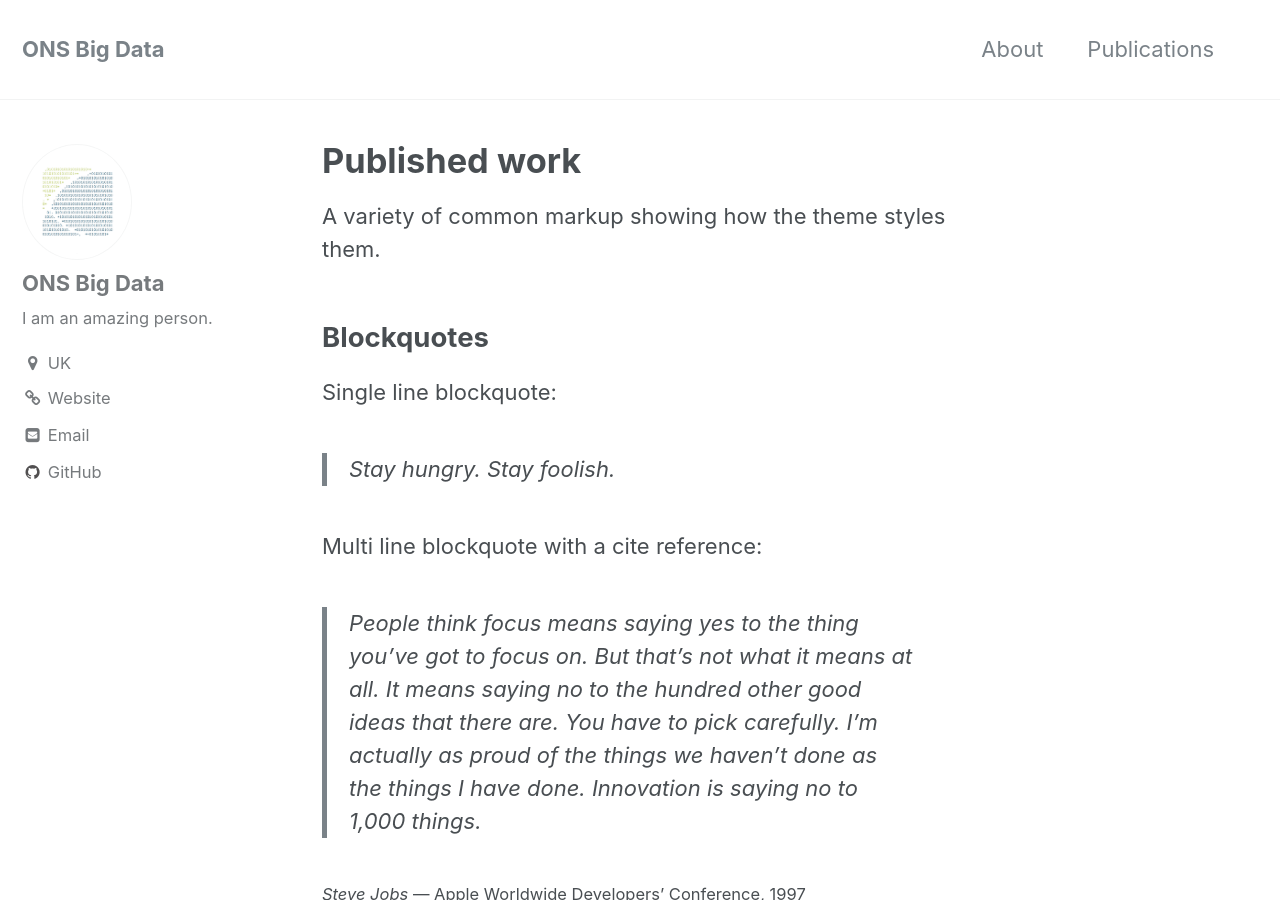
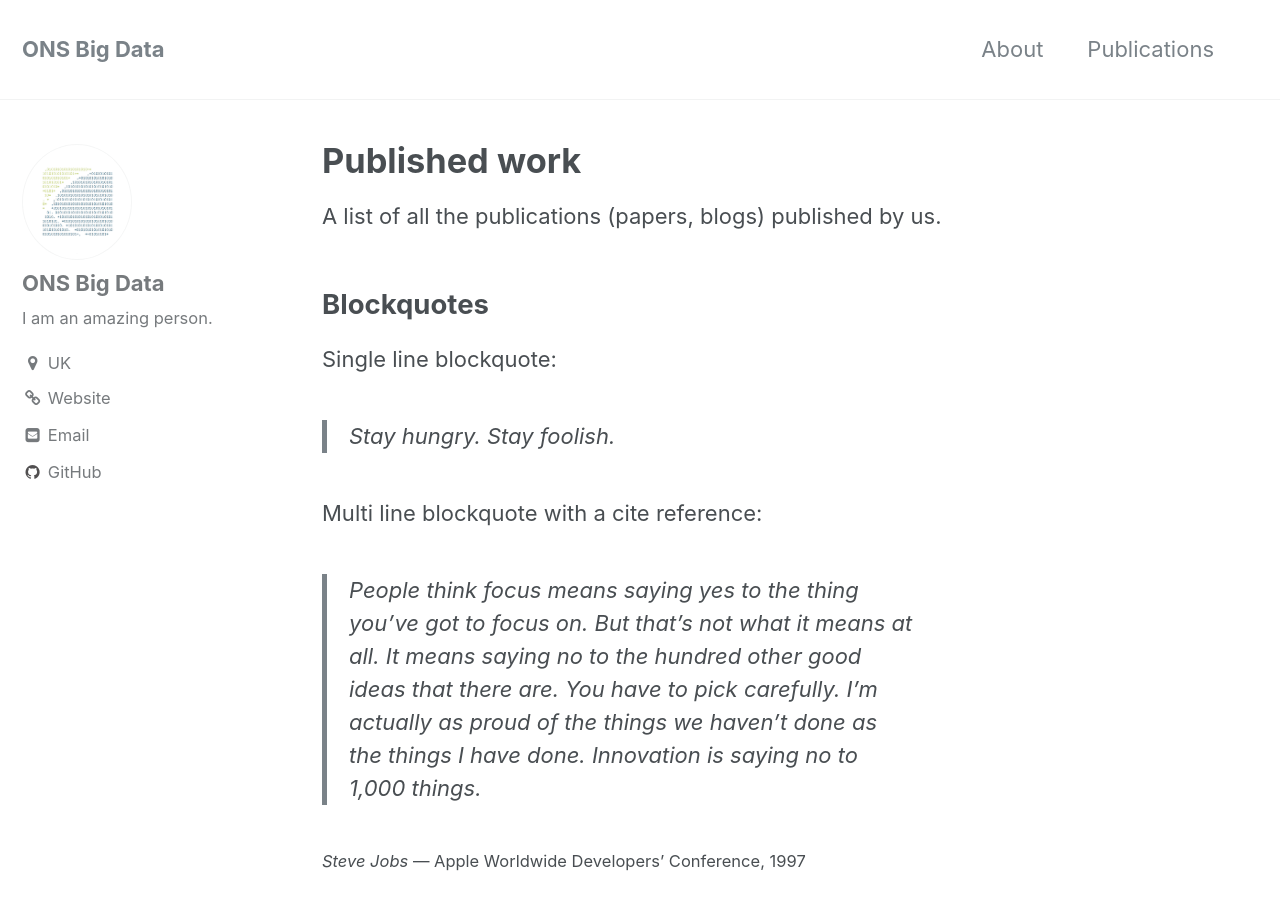
Before and after one commit to ONSBigData/ONSBigData.github.io, a Jekyll site: the page built from _pages/publications.md, in a window 1280 px wide and 900 px high. Built offline with Jekyll 4.4.1, drawn with Linux system fonts in a browser that asks for light colours.

Commit message:
Update publication content

```diff
--- a/_pages/publications.md
+++ b/_pages/publications.md
@@ -4,7 +4,7 @@ layout: archive
 permalink: /publications/
 ---
 
-A variety of common markup showing how the theme styles them.
+A list of all the publications (papers, blogs) published by us.
 
 ## Blockquotes
 
```
